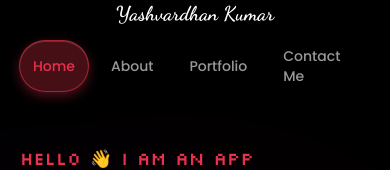
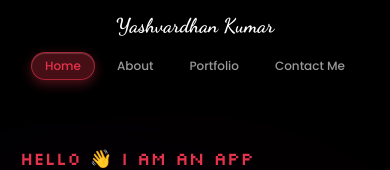
Before and after one commit to YashvardhanKumar/portfolio-yash, a React (Vite) app: page / in a window 390 px wide. Shown: the top 170 px of the page. Built offline with nearby package versions, Linux system fonts and the light colour scheme; a web font is replaced by a local one.

Commit message:
style: adjust navbar text size responsiveness by replacing xs with sm breakpoint

```diff
--- a/src/components/Navbar.tsx
+++ b/src/components/Navbar.tsx
@@ -165,7 +165,7 @@ const Navbar: React.FC<NavbarProps> = ({ refAt, refs, setRefAt }) => {
         </div>}
         <ul
           ref={containerRef}
-          className="relative flex items-center sm:gap-4 xs:text-sm gap-2 cursor-pointer text-xs font-poppins px-1.5 py-1"
+          className="relative flex items-center sm:gap-4 sm:text-sm gap-2 cursor-pointer text-xs font-poppins px-1.5 py-1"
         >
           {/* Stretchy circular glassmorphic pill slider background (increased opacity brand bg & border, brand glow) */}
           <motion.div
```
